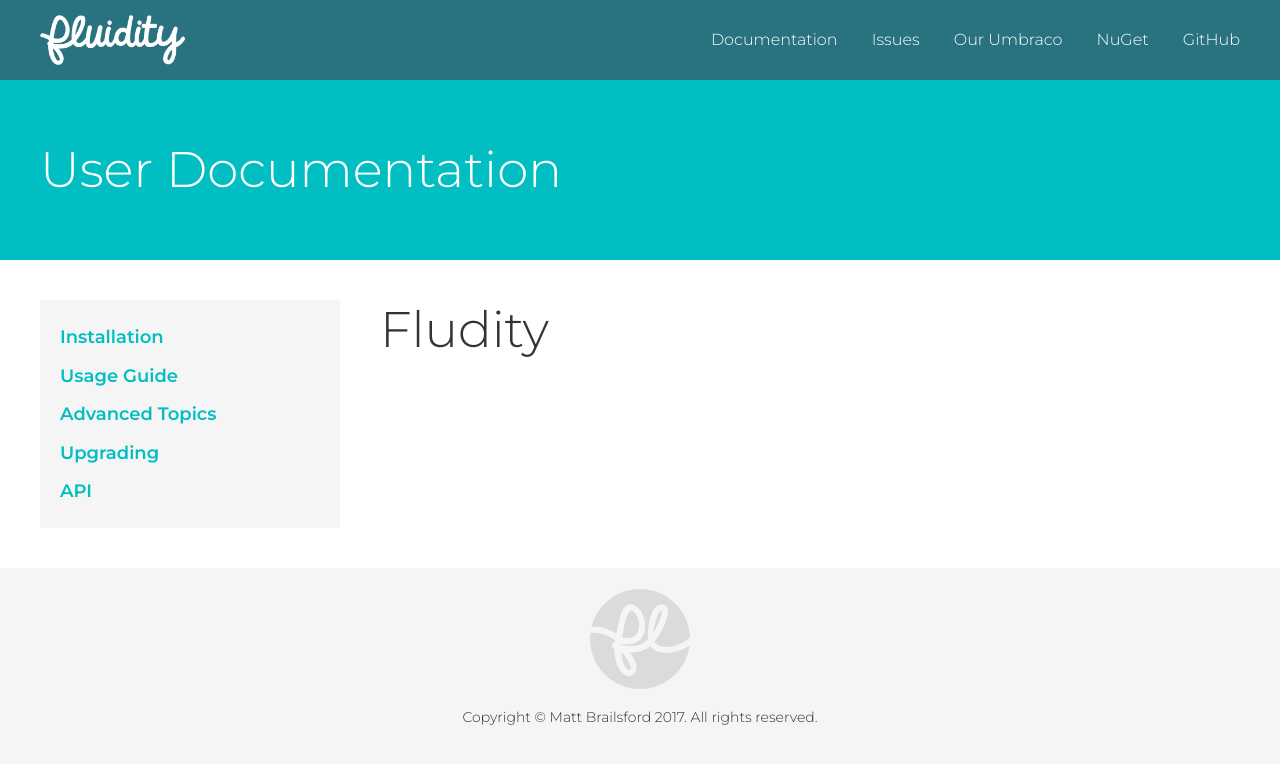
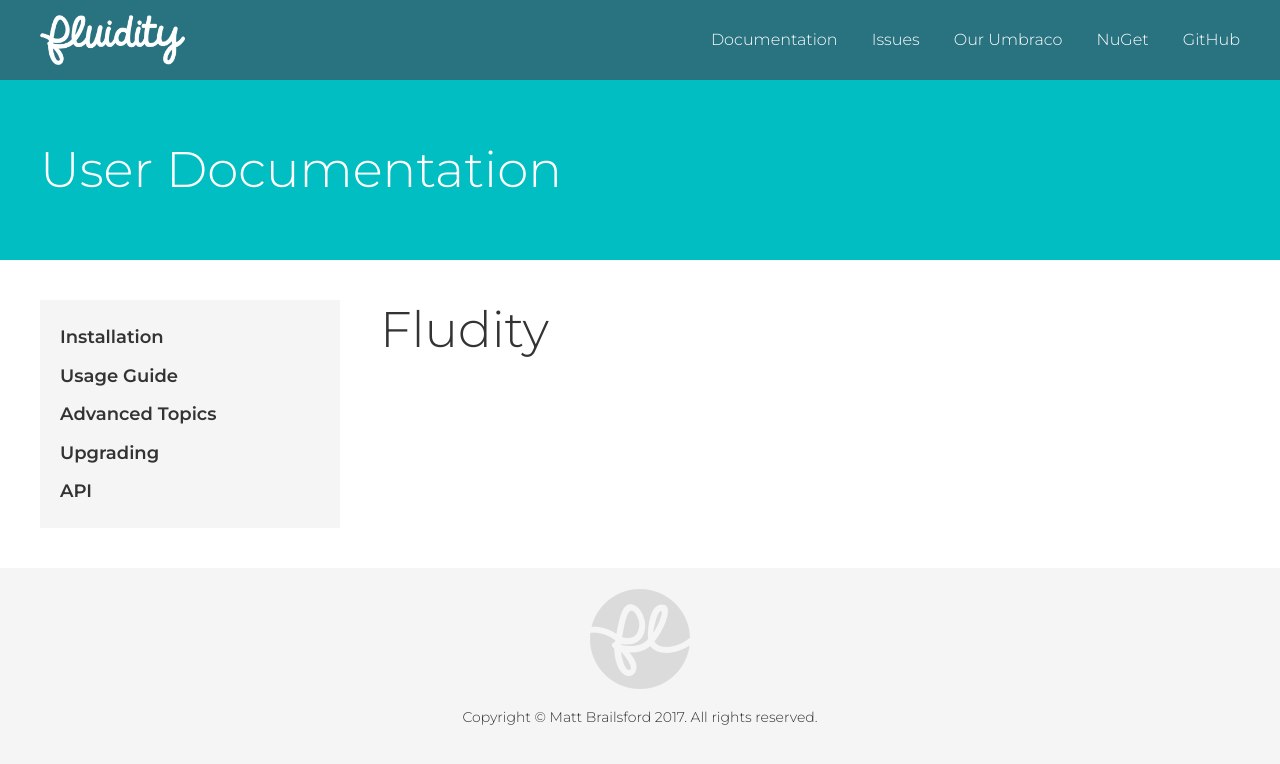
Before and after one commit to mattbrailsford/umbraco-fluidity, a Jekyll site: the page built from docs/_pages/00-home.md, in a window 1280 px wide. Shown: the top 764 px of the page. Built offline with Jekyll 4.4.1, drawn with Linux system fonts in a browser that asks for light colours.

Commit message:
Style subnav header links

```diff
--- a/docs/css/styles.css
+++ b/docs/css/styles.css
@@ -264,6 +264,15 @@
     color: #333;
 }
 
+.side-nav h3 a {
+    color: #333;
+}
+
+.side-nav h3 a:hover,
+.side-nav h3 a:focus {
+    color: #00bec1;
+}
+
 .side-nav ul,
 .side-nav li {
     list-style: none;
```
